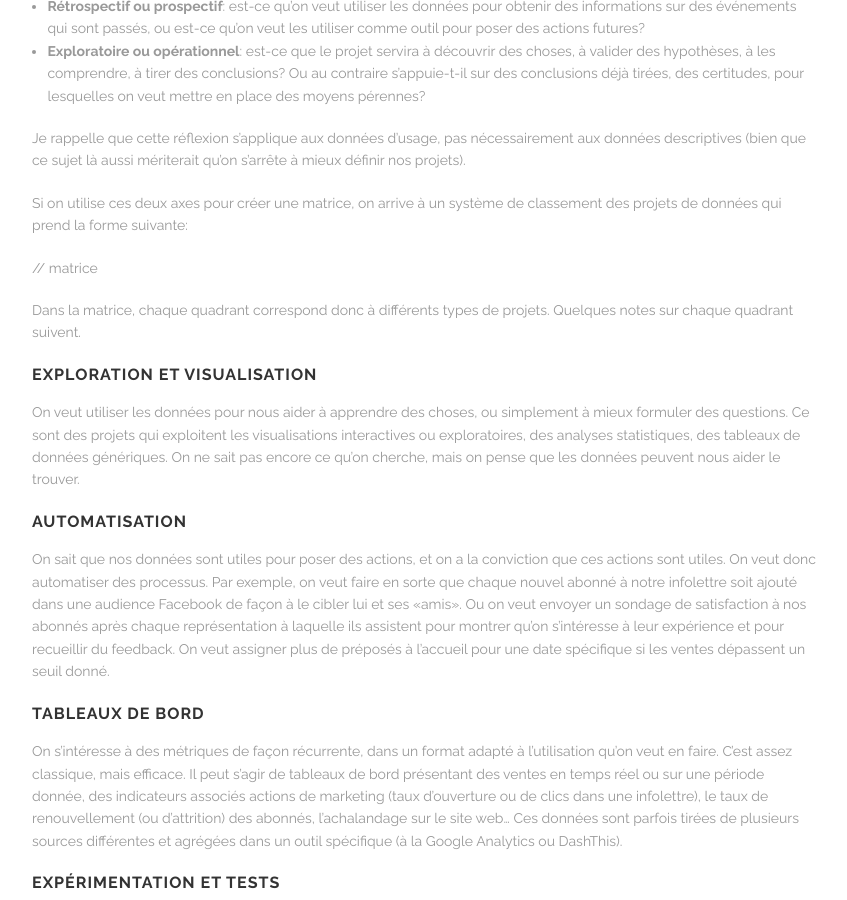
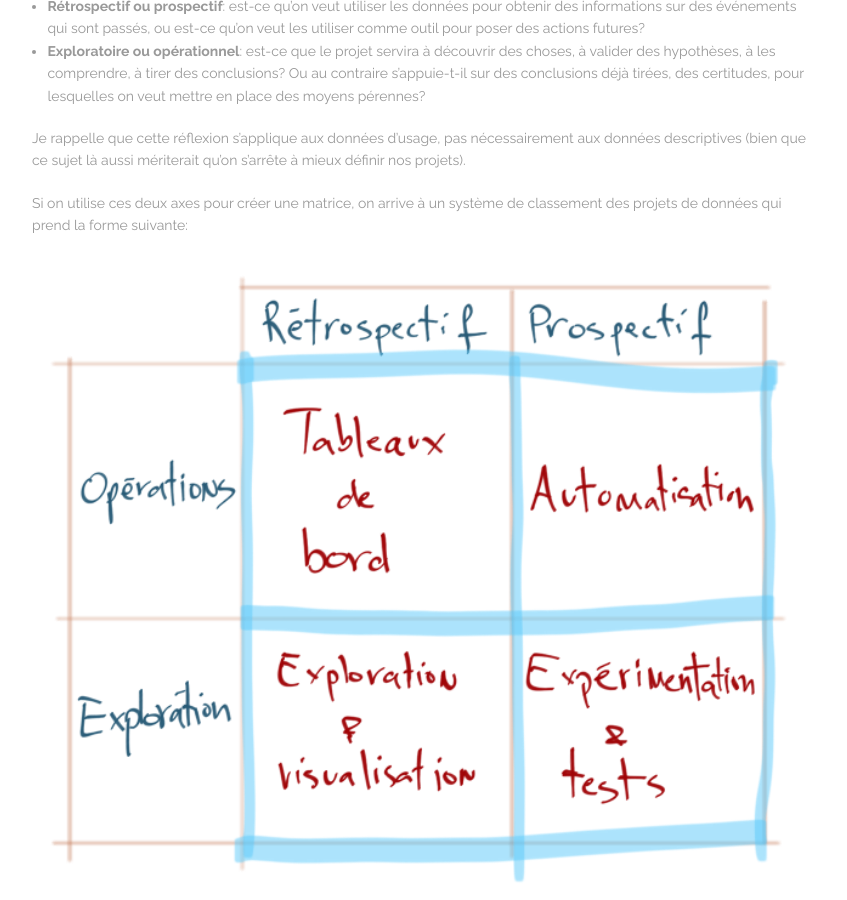
Before and after one commit to brixlabs/brixlabs.github.io, a Jekyll site: the page built from _posts/2019-11-19-bien-nommer-le-projets-de-donnees-dusages.markdown, in a window 1280 px wide and 900 px high, scrolled down 852 px. Shown: the whole window, without its empty margins (63-910 px from the left). Built offline with Jekyll 4.4.1, drawn with Linux system fonts in a browser that asks for light colours.

Commit message:
Add image to blog post

```diff
--- a/_posts/2019-11-19-bien-nommer-le-projets-de-donnees-dusages.markdown
+++ b/_posts/2019-11-19-bien-nommer-le-projets-de-donnees-dusages.markdown
@@ -30,8 +30,7 @@ Je rappelle que cette réflexion s’applique aux données d’usage, pas néces
 
 Si on utilise ces deux axes pour créer une matrice, on arrive à un système de classement des projets de données qui prend la forme suivante:
 
-// matrice
-
+![](/blog/images/matrice.png)
 
 Dans la matrice, chaque quadrant correspond donc à différents types de projets. Quelques notes sur chaque quadrant suivent.
 
```
Also changed, not shown: blog/images/matrice.png (added).
